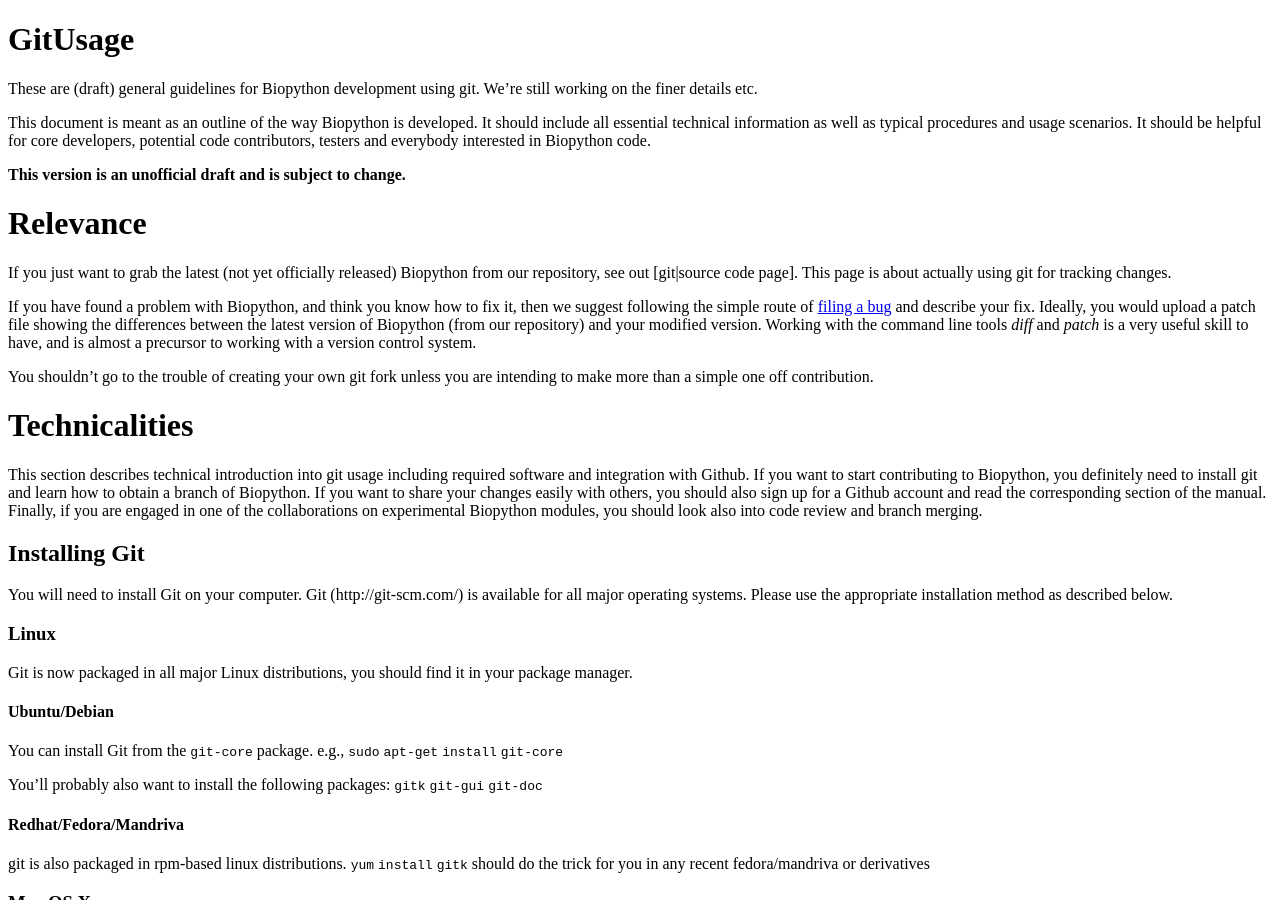
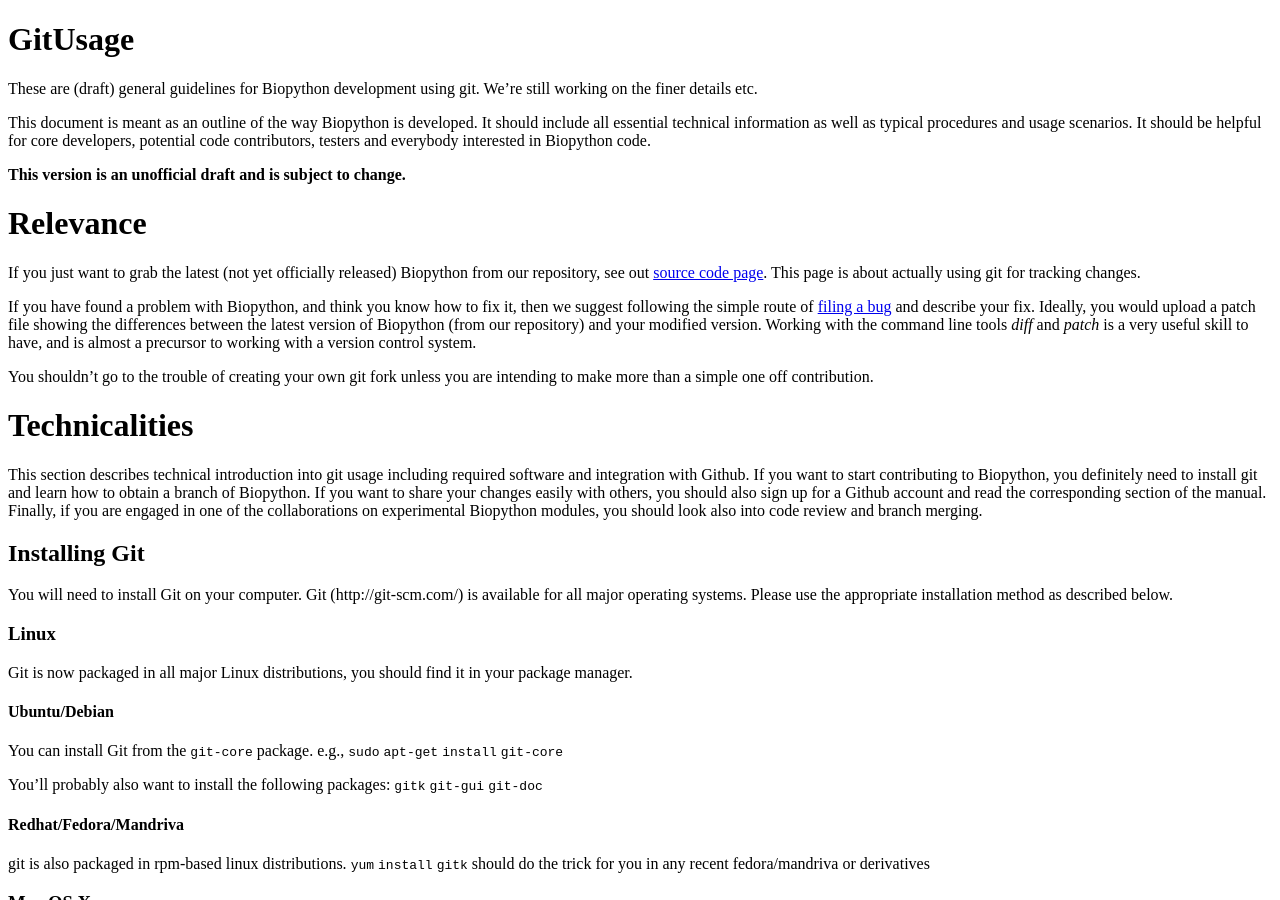
Before and after one commit to biopython/biopython.github.io, a Jekyll site: the page built from wiki/GitUsage.md, in a window 1280 px wide and 900 px high. Built offline with Jekyll 4.4.1, drawn with Linux system fonts in a browser that asks for light colours.

Commit message:
/* Relevance */ fixed link

```diff
--- a/wiki/GitUsage.md
+++ b/wiki/GitUsage.md
@@ -19,8 +19,9 @@ Relevance
 =========
 
 If you just want to grab the latest (not yet officially released)
-Biopython from our repository, see out \[git|source code page\]. This
-page is about actually using git for tracking changes.
+Biopython from our repository, see out [source code
+page](SourceCode "wikilink"). This page is about actually using git for
+tracking changes.
 
 If you have found a problem with Biopython, and think you know how to
 fix it, then we suggest following the simple route of [filing a
```
Also changed, not shown: 1 other file.
